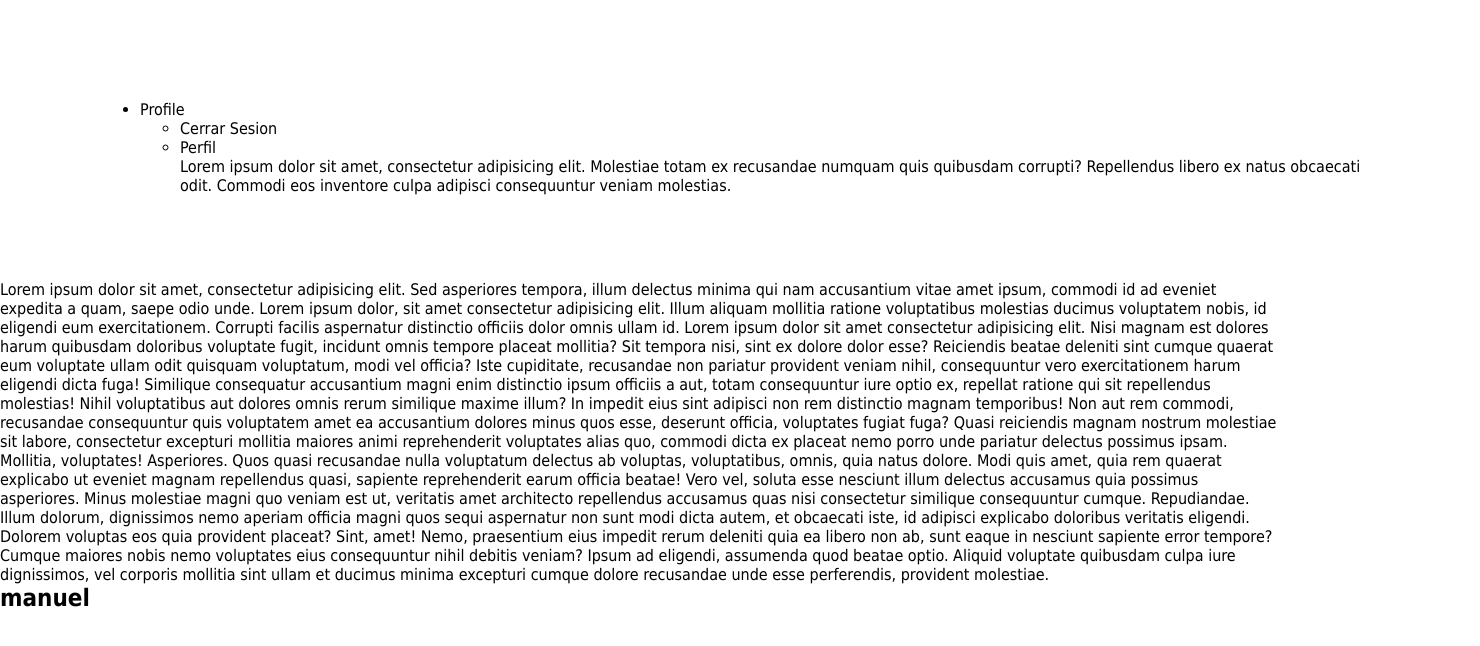
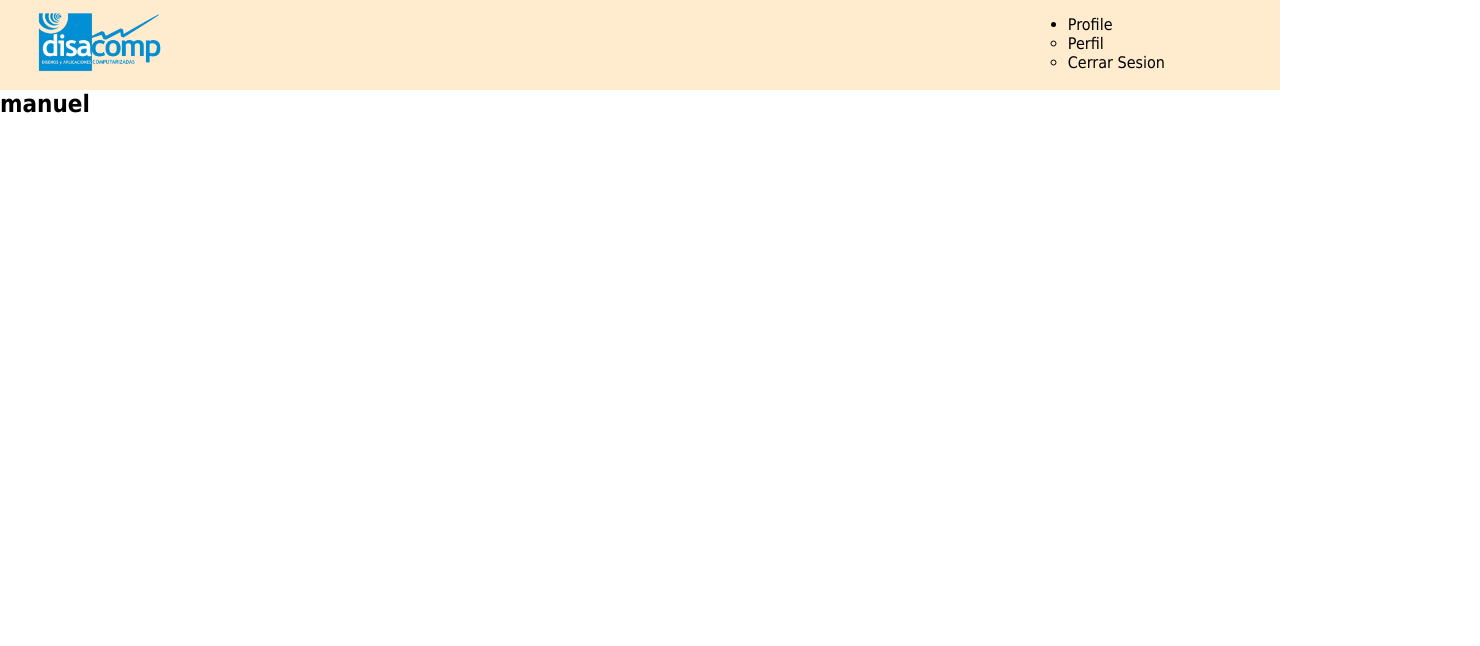
Before and after one commit to manuelprgit/reportDisacomp, a plain HTML site: page index.html in a window 1280 px wide. Shown: the whole page, 1480 px wide, since content can reach past the window. Drawn offline with Linux system fonts and the light colour scheme.

Commit message:
Commit del CSS

```diff
--- a/ccs/style.css
+++ b/ccs/style.css
@@ -1,13 +1,14 @@
 *{
   font-family: Tahoma, sans-serif;
   margin: 0;
+  padding: 0;
 }
 .header{
   display: block;
-  width: 100%;
   height: 80px;
+  padding: 5px;
   justify-content: space-between;
-  padding: 100px;
+  background-color:blanchedalmond;
 }
 .header__logo{
   margin-top: 5px;
@@ -15,5 +16,15 @@
 }
 .header__login{
   float: right;
-  /* background-color:  aqua; */
 }
+.header--login-profileList{
+  padding: 10px;
+  margin-right: 100px
+}
+.header--login-list{
+  display: ;
+}
+
+
+
+/* tenemos un problemita porque no tenemeos intenret y estamos esperando a que la operadira resuelva */
--- a/index.html
+++ b/index.html
@@ -10,16 +10,14 @@
 <body>
   <header class="header">
     <div class="header__logo">
-      <!-- <img src ="/img/logoDisacom.png" width="200px" alt="Logo Disacomp"> -->
+      <img src ="/img/logoDisacom.png" width="200px" alt="Logo Disacomp">
     </div>
     <div class="header__login">
-      <ul>
+      <ul class="header--login-profileList">
         <li>Profile
-          <ul>
+          <ul class="header--login-list">
+            <li>Perfil</li>
             <li>Cerrar Sesion</li>
-            <li>Perfil</li>
-            <p>Lorem ipsum dolor sit amet, consectetur adipisicing elit. Molestiae totam ex recusandae numquam quis quibusdam corrupti? Repellendus libero ex natus obcaecati odit. Commodi eos inventore culpa adipisci consequuntur veniam molestias.
-            </p>
           </ul>
         </li>
       </ul>
@@ -27,18 +25,6 @@
   </header>
   <section>
   <div>
-    <p>Lorem ipsum dolor sit amet, consectetur adipisicing elit. Sed asperiores tempora, illum delectus minima qui nam accusantium vitae amet ipsum, commodi id ad eveniet expedita a quam, saepe odio unde.
-      Lorem ipsum dolor, sit amet consectetur adipisicing elit. Illum aliquam mollitia ratione voluptatibus molestias ducimus voluptatem nobis, id eligendi eum exercitationem. Corrupti facilis aspernatur distinctio officiis dolor omnis ullam id. Lorem ipsum dolor sit amet consectetur adipisicing elit. Nisi magnam est dolores harum quibusdam doloribus voluptate fugit, incidunt omnis tempore placeat mollitia? Sit tempora nisi, sint ex dolore dolor esse?
-      Reiciendis beatae deleniti sint cumque quaerat eum voluptate ullam odit quisquam voluptatum, modi vel officia? Iste cupiditate, recusandae non pariatur provident veniam nihil, consequuntur vero exercitationem harum eligendi dicta fuga!
-      Similique consequatur accusantium magni enim distinctio ipsum officiis a aut, totam consequuntur iure optio ex, repellat ratione qui sit repellendus molestias! Nihil voluptatibus aut dolores omnis rerum similique maxime illum?
-      In impedit eius sint adipisci non rem distinctio magnam temporibus! Non aut rem commodi, recusandae consequuntur quis voluptatem amet ea accusantium dolores minus quos esse, deserunt officia, voluptates fugiat fuga?
-      Quasi reiciendis magnam nostrum molestiae sit labore, consectetur excepturi mollitia maiores animi reprehenderit voluptates alias quo, commodi dicta ex placeat nemo porro unde pariatur delectus possimus ipsam. Mollitia, voluptates! Asperiores.
-      Quos quasi recusandae nulla voluptatum delectus ab voluptas, voluptatibus, omnis, quia natus dolore. Modi quis amet, quia rem quaerat explicabo ut eveniet magnam repellendus quasi, sapiente reprehenderit earum officia beatae!
-      Vero vel, soluta esse nesciunt illum delectus accusamus quia possimus asperiores. Minus molestiae magni quo veniam est ut, veritatis amet architecto repellendus accusamus quas nisi consectetur similique consequuntur cumque. Repudiandae.
-      Illum dolorum, dignissimos nemo aperiam officia magni quos sequi aspernatur non sunt modi dicta autem, et obcaecati iste, id adipisci explicabo doloribus veritatis eligendi. Dolorem voluptas eos quia provident placeat?
-      Sint, amet! Nemo, praesentium eius impedit rerum deleniti quia ea libero non ab, sunt eaque in nesciunt sapiente error tempore? Cumque maiores nobis nemo voluptates eius consequuntur nihil debitis veniam?
-      Ipsum ad eligendi, assumenda quod beatae optio. Aliquid voluptate quibusdam culpa iure dignissimos, vel corporis mollitia sint ullam et ducimus minima excepturi cumque dolore recusandae unde esse perferendis, provident molestiae.
-    </p>
     <!-- <h1>Reportes</h1> -->
     <h1>manuel</h1>
   </div>
```
